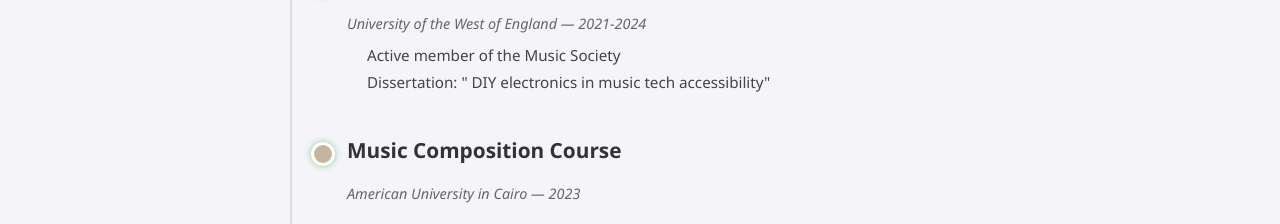
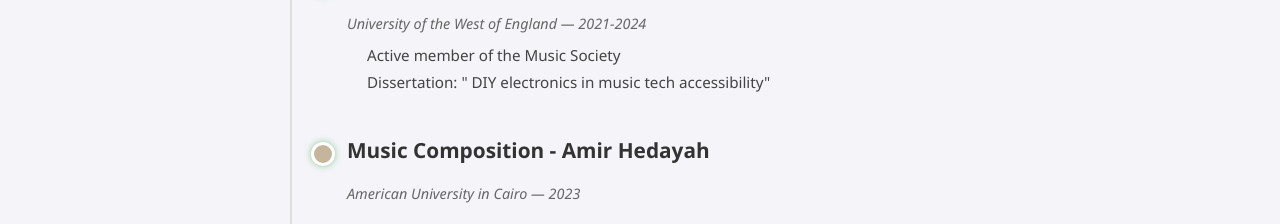
Before and after one commit to maik122/mk, a website: page index.html in a window 1280 px wide. Shown: the part 2885-3109 px from the top of the page. Drawn offline with Linux system fonts and the light colour scheme.

Commit message:
Update index.html

```diff
--- a/index.html
+++ b/index.html
@@ -200,7 +200,7 @@
     <div class="timeline-item">
       <div class="timeline-dot"></div>
       <div class="timeline-content">
-        <h3>Music Composition Course</h3>
+        <h3>Music Composition - Amir Hedayah</h3>
         <p class="edu-year">American University in Cairo — 2023</p>
       </div>
     </div>
```
